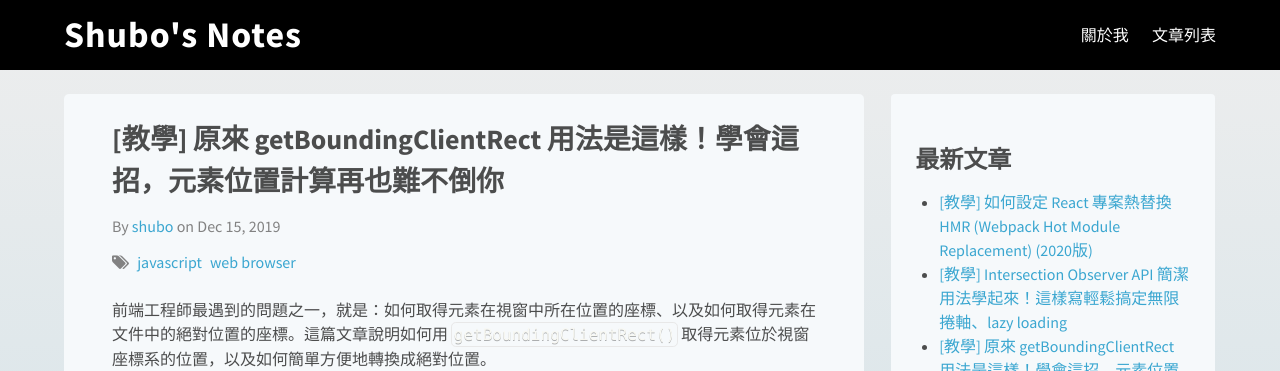
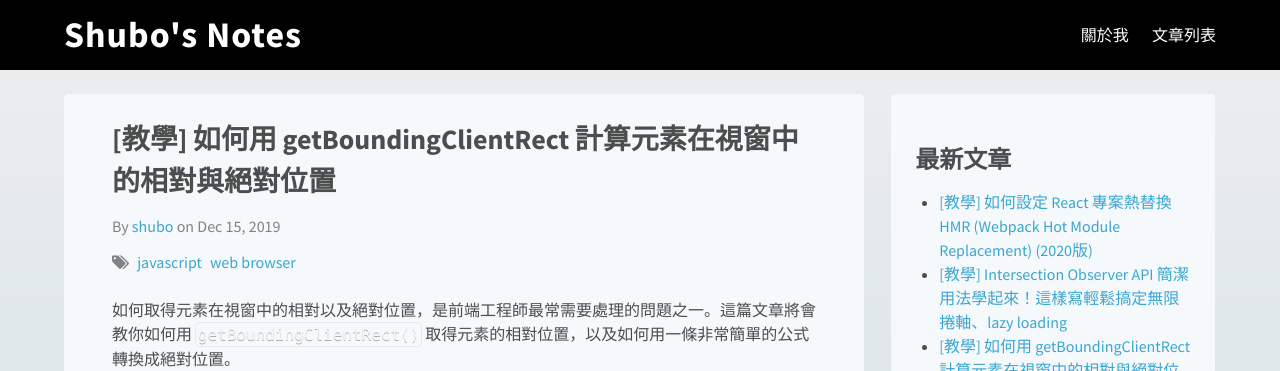
Before and after one commit to shuboc/shuboc.github.io, a Jekyll site: the page built from _posts/2019-12-15-get-bounding-client-rect.md, in a window 1280 px wide and 900 px high, cut to the strip 0-371 px from the top of the window. Built offline with Jekyll 4.4.1, drawn with Linux system fonts in a browser that asks for light colours; nearby versions of some CDN libraries; library files that are not in the unit come from our copies; comment, search, counter and statistics services are not loaded; some of the changed text lies outside the part shown.

Commit message:
Update getboundingclientrect post for seo

```diff
--- a/_posts/2019-12-15-get-bounding-client-rect.md
+++ b/_posts/2019-12-15-get-bounding-client-rect.md
@@ -1,9 +1,10 @@
 ---
-title: "[教學] 原來 getBoundingClientRect 用法是這樣！學會這招，元素位置計算再也難不倒你"
+title: "[教學] 如何用 getBoundingClientRect 計算元素在視窗中的相對與絕對位置"
 tags: ["javascript", "web browser"]
+last_modified_at: 2020/03/24
 ---
 
-前端工程師最遇到的問題之一，就是：如何取得元素在視窗中所在位置的座標、以及如何取得元素在文件中的絕對位置的座標。這篇文章說明如何用 `getBoundingClientRect()` 取得元素位於視窗座標系的位置，以及如何簡單方便地轉換成絕對位置。
+如何取得元素在視窗中的相對以及絕對位置，是前端工程師最常需要處理的問題之一。這篇文章將會教你如何用 `getBoundingClientRect()` 取得元素的相對位置，以及如何用一條非常簡單的公式轉換成絕對位置。
 
 ![Rect](https://mdn.mozillademos.org/files/15087/rect.png)
 
```
